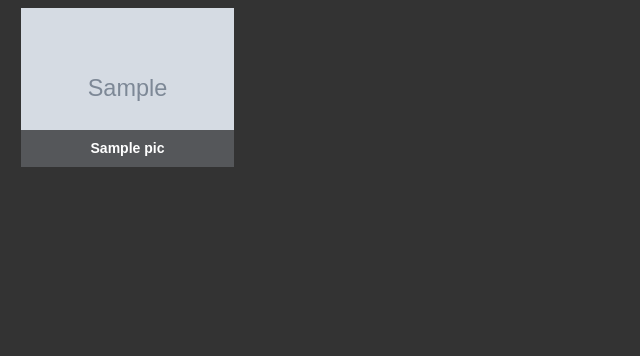
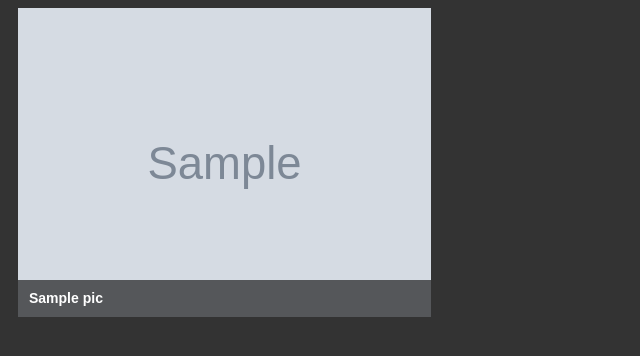
Before and after one commit to ugurozturk/hdss, a PHP site: template application/view/home/index.php in a window 1280 px wide. Shown: the part 54-410 px from the top of the page, without its empty margins (0-640 px from the left). Run offline with PHP 8.4, Linux system fonts and the light colour scheme; the template is opened without the code that fills it: most values are stand-ins (such as "Sample title", 1, 10 or a date in 2020); grey boxes marked "Sample" are stand-in pictures; a stand-in replaces the project's code that opens the database connection; some libraries are stand-ins or nearby versions.

Commit message:
Görüntü düzenlemesi yapıldı

```diff
--- a/application/view/home/index.php
+++ b/application/view/home/index.php
@@ -1,5 +1,5 @@
 <div class="container-fluid" >
-<div id="gallery" style="display:none;">
+<div id="gallery">
 
 <?php foreach ($pics as $pic) { ?>
 
@@ -18,14 +18,24 @@
 
 	<script type="text/javascript">
 
-		jQuery(document).ready(function(){
+		$(document).ready(function(){
 
-			jQuery("#gallery").unitegallery({
-	tile_enable_textpanel:true,
-	tile_textpanel_title_text_align: "center",
-	tile_textpanel_always_on:true,
-	tiles_type: "nested",
-		});
+      $("#gallery").unitegallery({
+        gallery_theme: "tiles",				//choose gallery theme (if more then one themes includes)
+        gallery_width:"100%",				//gallery width
+        gallery_min_width: 350,				//gallery minimal width when resizing
+        gallery_background_color: "",
+        tiles_type: "nested",					//must option for the tiles - justified type
+		 			tiles_enable_transition: true,			//enable transition when screen width change
+					tiles_space_between_cols: 3,			//space between images
+					tiles_space_between_cols_mobile: 3,     //space between cols for mobile type
+		 			tiles_nested_optimal_tile_width: 470,	// tiles optimal width
+					tiles_min_columns: 2,					//min columns - for mobile size, for 1 column, type 1
+          tile_enable_textpanel: true,		 	//enable textpanel
+					tile_textpanel_source: "title",		 	//title,desc,desc_title. source of the textpanel. desc_title - if description empty, put title
+					tile_textpanel_always_on: true,	 	//textpanel always visible
+					tile_textpanel_appear_type: "slide", 	//slide, fade - appear type of the textpanel on mouseover
+					});
 
 		});
 
```
Also changed, not shown: public/assets/unitegallery/js/unitegallery.js.
